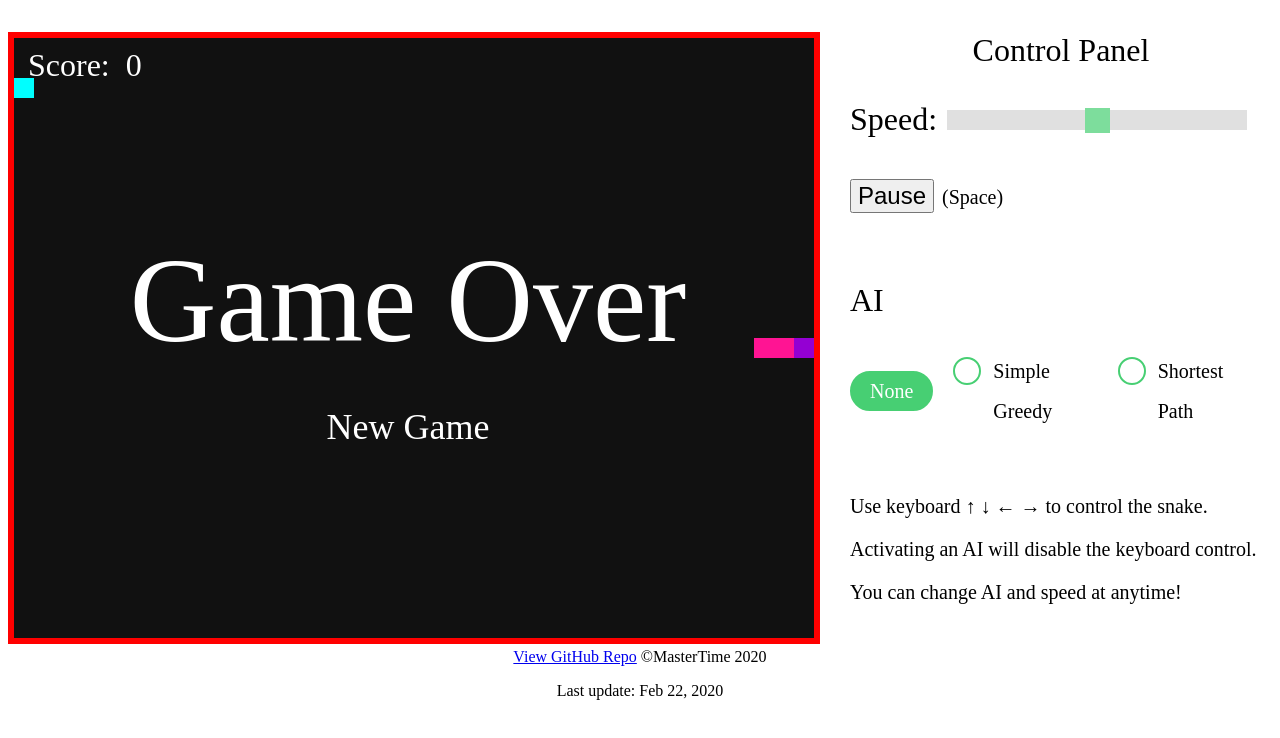
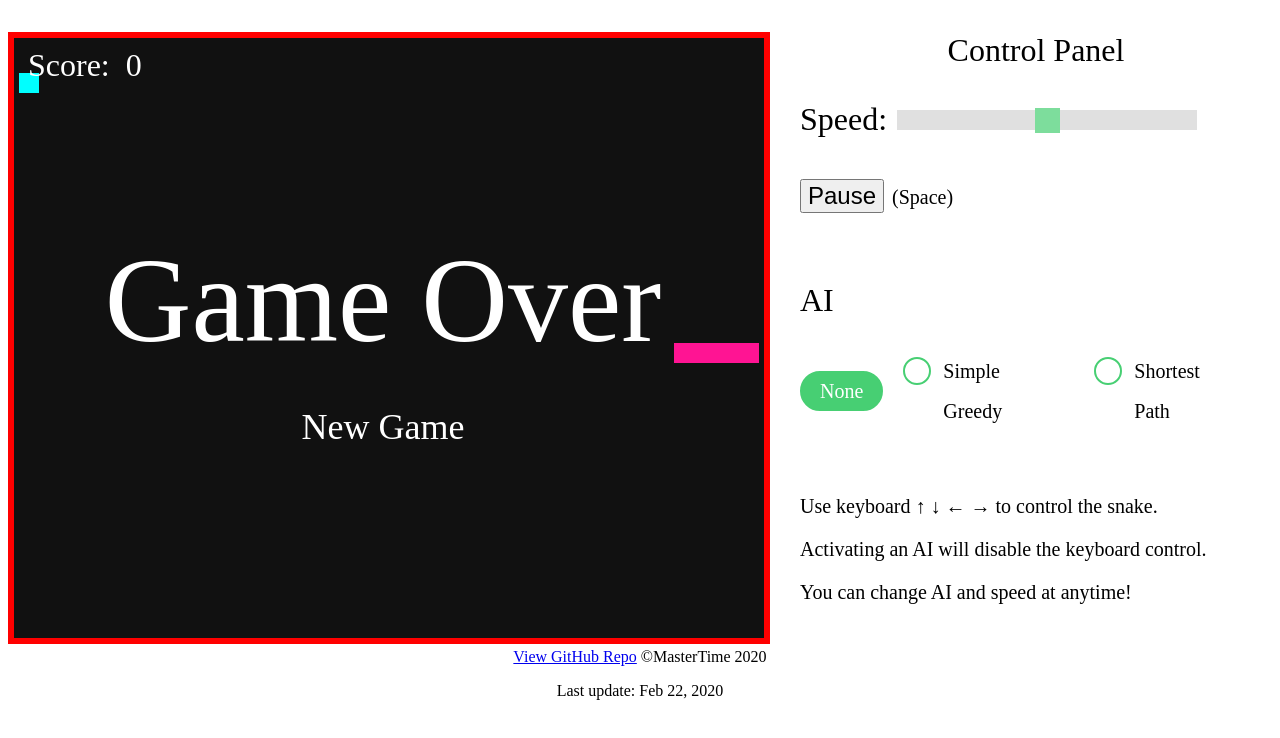
Before and after one commit to DulongSang/Snake, a plain HTML site: page index.html in a window 1280 px wide. Both pictures are taken after a click on the element "New Game". Drawn offline with Linux system fonts and the light colour scheme.

Commit message:
updated snake appearance

```diff
--- a/index.html
+++ b/index.html
@@ -19,7 +19,7 @@
     <span id="score">0</span>
   </div>
 
-  <canvas id="map" width="800px" height="600px" id="game"></canvas>
+  <canvas id="map" width="750px" height="600px"></canvas>
 
   <div id="tools">
     <div>
--- a/scripts/PathHandler.js
+++ b/scripts/PathHandler.js
@@ -1,9 +1,3 @@
-const leftDir = new Vector2(-1, 0);
-const rightDir = new Vector2(1, 0);
-const upDir = new Vector2(0, -1);
-const downDir = new Vector2(0, 1);
-
-
 // return manhattan distance between a and b
 // param: a, b: Vector2
 const manhattanDistance = function(a, b) {
@@ -14,10 +8,10 @@ const manhattanDistance = function(a, b) {
 // each element contains direction and position [dir, position]
 // dir: 0 -> left, 1 -> right, 2 -> top, 3 -> bottom
 const getAvailableNeighbours = function(snake, position) {
-    let left = position.createNew(leftDir);
-    let right = position.createNew(rightDir);
-    let top = position.createNew(upDir);
-    let bottom = position.createNew(downDir);
+    let left = position.add(leftDir);
+    let right = position.add(rightDir);
+    let top = position.add(upDir);
+    let bottom = position.add(downDir);
 
     let neighbours = [left, right, top, bottom];
     let availableNeighbours = [];
@@ -62,7 +56,8 @@ const greedyAlgorithm = function(snake) {
     }
 }
 
-function AStarNode(position, previous, direction, gScore, hScore) {
+class AStarNode {
+    constructor(position, previous, direction, gScore, hScore) {
         this.position = position;
         this.previous = previous;
         this.direction = direction;
@@ -70,8 +65,10 @@ function AStarNode(position, previous, direction, gScore, hScore) {
         this.hScore = hScore;
         this.fScore = gScore + hScore;
     }
-AStarNode.prototype.compareTo = function(otherAStarNode) {
+
+    compareTo(otherAStarNode) {
         return this.fScore - otherAStarNode.fScore;
+    }
 }
 
 // implement Min heap
--- a/scripts/Snake.js
+++ b/scripts/Snake.js
@@ -1,11 +1,13 @@
+const gridSize = 30;
+const bodyShort = 20;
+const bodyLong = 25;
+const bodyDiff = 5;
+const boundary = [24, 19];
+
+const bodyColor = "DeepPink";
+const foodColor = "Aqua";
+
 class Snake {
-    rectWidth = 20;
-    rectHeight = 20;
-    boundary = [39, 29];
-
-    headColor = "DarkViolet";
-    bodyColor = "DeepPink";
-    foodColor = "Aqua";
 
     // fields declared
     position;
@@ -13,6 +15,7 @@ class Snake {
     bodyList;
     length;
     direction;
+    previousDir;
     food;
     score;
 
@@ -21,26 +24,27 @@ class Snake {
         this.ctx = ctx;
         this.bodyList = [];
         this.direction = new Vector2(1, 0); // default to right
+        this.previousDir = this.direction;
         this.generateFood();
         this.score = 0;
 
         // init the snake's body
         this.bodyList.push(this.position.clone());
         let direction = this.direction.reverse();
-        let body1position = this.position.createNew(direction);
-        let body2position = body1position.createNew(direction);
+        let body1position = this.position.add(direction);
+        let body2position = body1position.add(direction);
         this.bodyList.push(body1position);
         this.bodyList.push(body2position);
         this.length = 3;
-        this.drawRect(this.bodyList[0], this.headColor);
-        for (let i = 1; i < this.length; i++) {
-            this.drawRect(this.bodyList[i], this.bodyColor);
-        }
+        ctx.fillStyle = bodyColor;
+        ctx.fillRect(this.bodyList[0].toWorldX(), this.bodyList[0].toWorldY()+bodyDiff, bodyLong, bodyShort);
+        ctx.fillRect(this.bodyList[1].toWorldX(), this.bodyList[1].toWorldY()+bodyDiff, gridSize, bodyShort);
+        ctx.fillRect(this.bodyList[2].toWorldX(), this.bodyList[2].toWorldY()+bodyDiff, gridSize, bodyShort);
     }
 
     // return true if the game is over
     update() {
-        this.position.add(this.direction);
+        this.position = this.position.add(this.direction);
         if (this.isCollided(this.position))
             return true;
 
@@ -49,7 +53,6 @@ class Snake {
             let body = this.bodyList[this.length-1].clone();
             this.bodyList.push(body);
             this.length += 1;
-            this.drawRect(body, this.bodyColor);
 
             // generate new food
             this.generateFood();
@@ -59,14 +62,14 @@ class Snake {
             document.getElementById("score").innerText = this.score;
         } else {
             // clear the last body rect
-            this.drawRect(this.bodyList[this.length-1], "clear");
+            let lastBody = this.bodyList[this.length-1];
+            this.ctx.clearRect(lastBody.toWorldX(), lastBody.toWorldY(), gridSize, gridSize);
         }
 
         // move the last body to the front, and draw
         this.bodyList.pop();
         this.bodyList.unshift(this.position.clone());
-        this.drawRect(this.bodyList[0], this.headColor);
-        this.drawRect(this.bodyList[1], this.bodyColor);
+        this.drawSnake();
 
         return false;
     }
@@ -81,8 +84,8 @@ class Snake {
         }
 
         // check boundary collision
-        if (target.x < 0 || target.x > this.boundary[0] ||
-            target.y < 0 || target.y > this.boundary[1]) {
+        if (target.x < 0 || target.x > boundary[0] ||
+            target.y < 0 || target.y > boundary[1]) {
             return true;
         }
 
@@ -98,24 +101,42 @@ class Snake {
 
     generateFood() {
         let x, y;
+        let food;
         while (true) {
-            x = Math.floor(Math.random() * this.boundary[0]);
-            y = Math.floor(Math.random() * this.boundary[1]);
-            this.food = new Vector2(x, y);
-            if (!this.isCollided(this.food))
+            x = Math.floor(Math.random() * boundary[0]);
+            y = Math.floor(Math.random() * boundary[1]);
+            food = new Vector2(x, y);
+            if (!this.isCollided(food))
                 break;
         }
-        this.drawRect(this.food, this.foodColor);
+        this.food = food;
+        // draw food
+        this.ctx.fillStyle = foodColor;
+        this.ctx.fillRect(food.toWorldX()+bodyDiff, food.toWorldY()+bodyDiff, bodyShort, bodyShort);
     }
 
-    drawRect(body, color) {
-        let x = body.toWorldX();
-        let y = body.toWorldY();
-        if (color == "clear") {
-            this.ctx.clearRect(x, y, this.rectWidth, this.rectHeight);
-        } else {
-            this.ctx.fillStyle = color;
-            this.ctx.fillRect(x, y, this.rectWidth, this.rectHeight);
+    drawSnake() {
+        let x0 = this.bodyList[0].toWorldX();
+        let y0 = this.bodyList[0].toWorldY();
+        let x1 = this.bodyList[1].toWorldX();
+        let y1 = this.bodyList[1].toWorldY();
+        this.ctx.fillStyle = bodyColor;
+
+        // draw the head and the second body
+        if (this.direction.equals(leftDir)) {
+            this.ctx.fillRect(x0 + bodyDiff, y0 + bodyDiff, bodyLong, bodyShort);
+            this.ctx.fillRect(x1, y1 + bodyDiff, bodyLong, bodyShort);
+        } else if (this.direction.equals(rightDir)) {
+            this.ctx.fillRect(x0, y0 + bodyDiff, bodyLong, bodyShort);
+            this.ctx.fillRect(x1 + bodyDiff, y1 + bodyDiff, bodyLong, bodyShort);
+        } else if (this.direction.equals(upDir)) {
+            this.ctx.fillRect(x0 + bodyDiff, y0 + bodyDiff, bodyShort, bodyLong);
+            this.ctx.fillRect(x1 + bodyDiff, y1, bodyShort, bodyLong);
+        } else {    // direction equals downDir
+            this.ctx.fillRect(x0 + bodyDiff, y0, bodyShort, bodyLong);
+            this.ctx.fillRect(x1 + bodyDiff, y1 + bodyDiff, bodyShort, bodyLong);
         }
+
+        this.previousDir = this.direction;
     }
 }
--- a/scripts/Vector2.js
+++ b/scripts/Vector2.js
@@ -1,18 +1,12 @@
+const worldScale = 30;
+
 class Vector2 {
-    worldScale = 20;
-
     constructor(x, y) {
         this.x = x;
         this.y = y;
     }
 
-
     add(otherVector2) {
-        this.x += otherVector2.x;
-        this.y += otherVector2.y;
-    }
-
-    createNew(otherVector2) {
         return new Vector2(this.x + otherVector2.x, this.y + otherVector2.y);
     }
 
@@ -31,14 +25,19 @@ class Vector2 {
     }
 
     toWorldX() {
-        return this.x * this.worldScale;
+        return this.x * worldScale;
     }
 
     toWorldY() {
-        return this.y * this.worldScale;
+        return this.y * worldScale;
     }
 
     toString() {
         return "Vector2 (" + this.x + ", " + this.y + ")";
     }
 }
+
+const leftDir = new Vector2(-1, 0);
+const rightDir = new Vector2(1, 0);
+const upDir = new Vector2(0, -1);
+const downDir = new Vector2(0, 1);
--- a/scripts/main.js
+++ b/scripts/main.js
@@ -15,7 +15,7 @@ const rightKey = 39;
 const downKey = 40;
 
 const initialize = function() {
-    snake = new Snake(20, 15, ctx);
+    snake = new Snake(5, 10, ctx);
 }
 
 const defaultUpdate = function() {
--- a/styles/main.css
+++ b/styles/main.css
@@ -15,7 +15,7 @@ button {
 
 .over_canvas {
     position: absolute;
-    width: 800px;
+    width: 750px;
     color: #FFF;
 }
 
--- a/styles/radio.css
+++ b/styles/radio.css
@@ -4,7 +4,7 @@
   display: -webkit-box;
   display: flex;
   -webkit-box-align: center;
-          align-items: center;
+  align-items: center;
   margin-bottom: 2em;
 }
 
@@ -54,8 +54,7 @@ input[type="radio"]:checked + label:before {
 }
 
 /* Transition */
-label,
-label::before {
+label, label::before {
   -webkit-transition: .25s all ease;
   transition: .25s all ease;
 }
```
Also changed, not shown: mode.jpg (added). Lines whose indentation alone changed are shown as unchanged.
